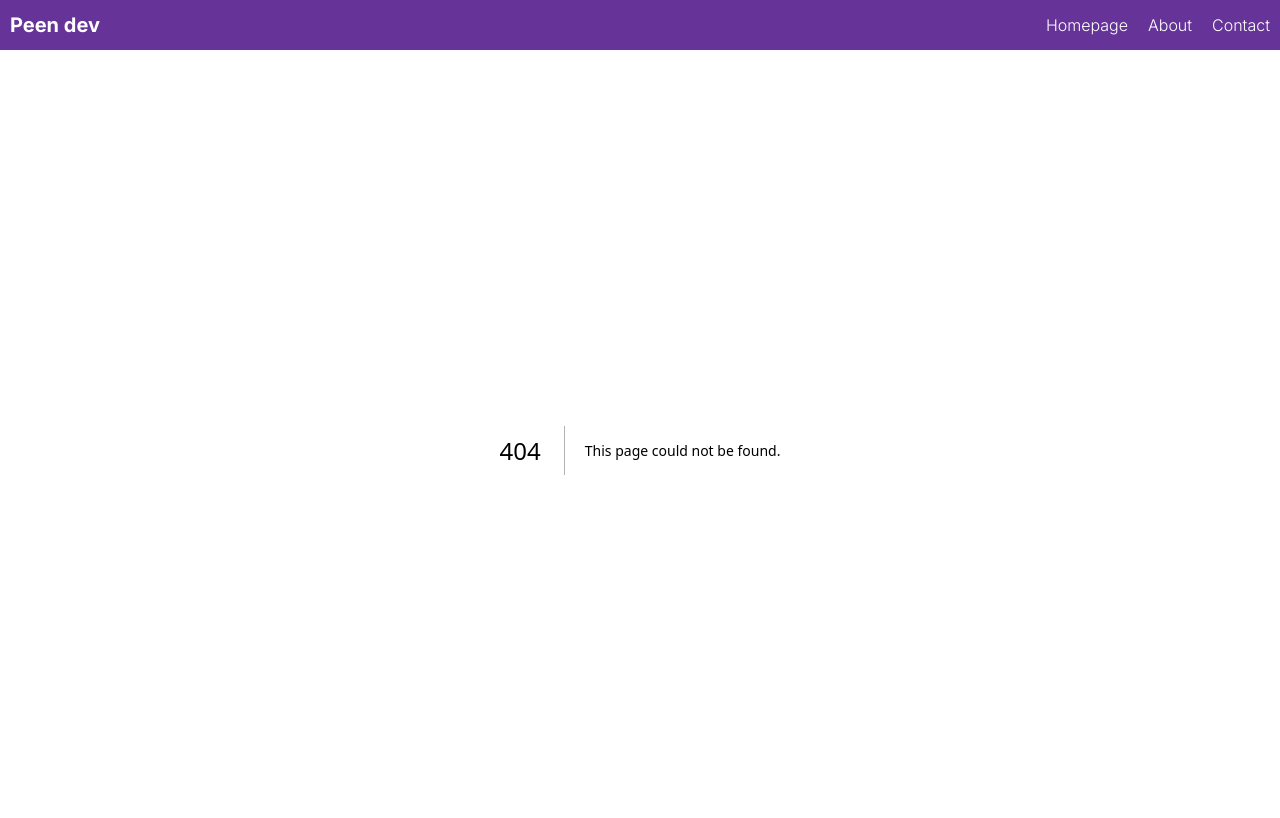
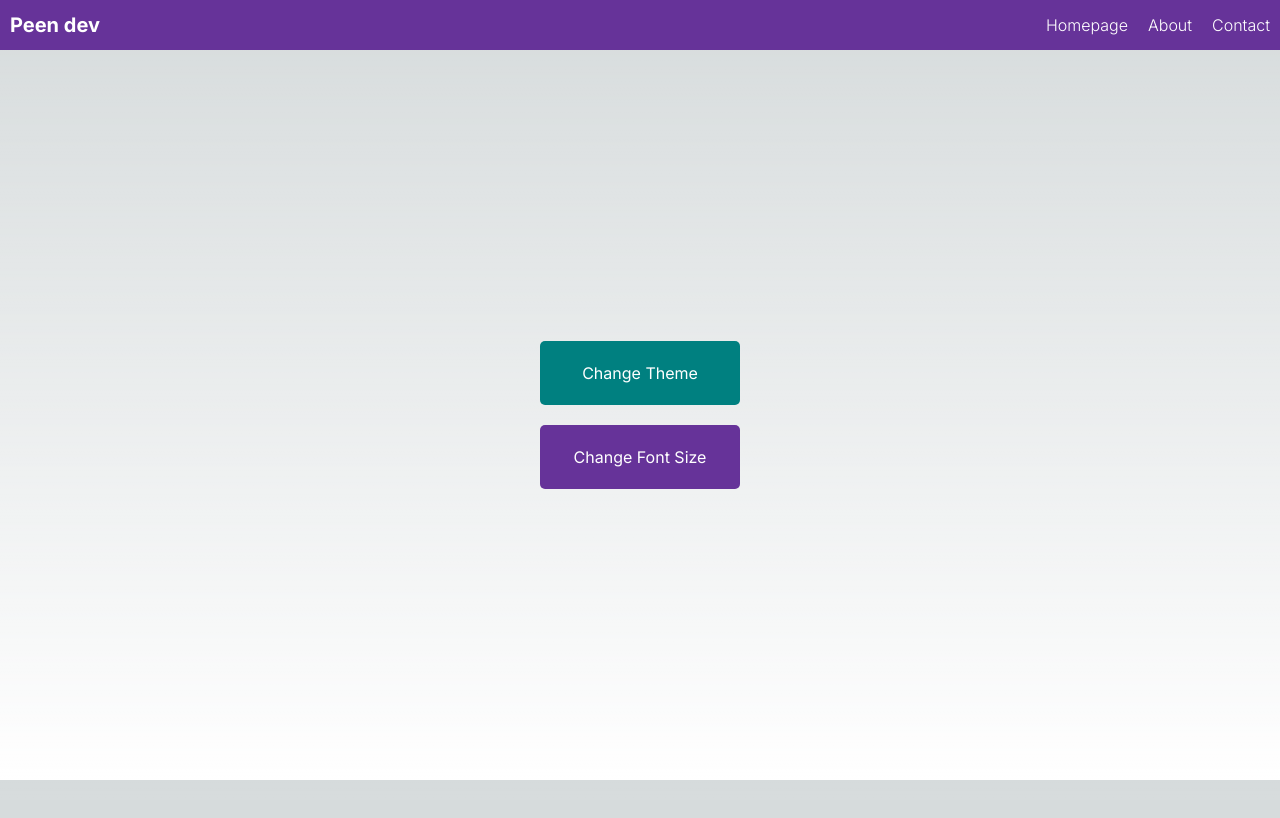
Before and after one commit to SmallPeenwow/typescript-for-beginners, a Next.js app in the folder react/: page /5-usecontext-example in a window 1280 px wide. Before the commit this address had no page. Shown: the top 818 px of the page. Built offline with nearby package versions, Linux system fonts and the light colour scheme.

Commit message:
TypeScript React Context API Tutorial Done

```diff
--- /dev/null
+++ b/react/src/app/5-usecontext-example/page.tsx
@@ -0,0 +1,17 @@
+'use client';
+import { ThemeContext } from '@/context/ThemeContext';
+import React, { useContext } from 'react';
+
+const UseContextExample = () => {
+	const { state, dispatch } = useContext(ThemeContext);
+
+	console.log(state);
+	return (
+		<div className='useContextExample'>
+			<button onClick={() => dispatch({ type: 'CHANGE_THEME' })}>Change Theme</button>
+			<button onClick={() => dispatch({ type: 'CHANGE_FONTSIZE', payload: 20 })}>Change Font Size</button>
+		</div>
+	);
+};
+
+export default UseContextExample;
--- a/react/src/app/page.tsx
+++ b/react/src/app/page.tsx
@@ -4,6 +4,7 @@ import PropsExample from './1-props-example/page';
 import ChildrenPropExample from './2-children-prop-example/page';
 import EventExample from './3-event-example/page';
 import UseStateExample from './4-usestate-example/page';
+import UseContextExample from './5-usecontext-example/page';
 
 export default function Home() {
 	return (
@@ -91,6 +92,7 @@ export default function Home() {
 			<ChildrenPropExample />
 			<EventExample />
 			<UseStateExample />
+			<UseContextExample />
 		</>
 	);
 }
```
